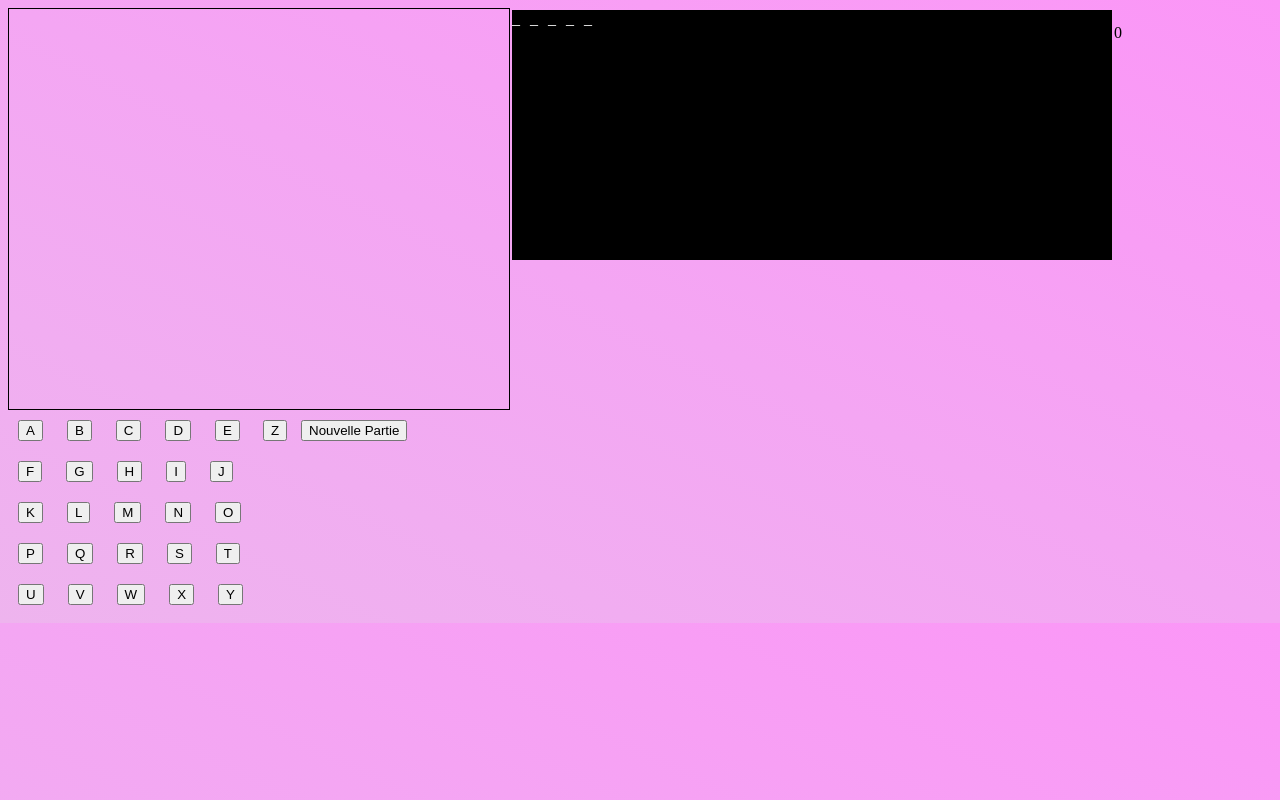
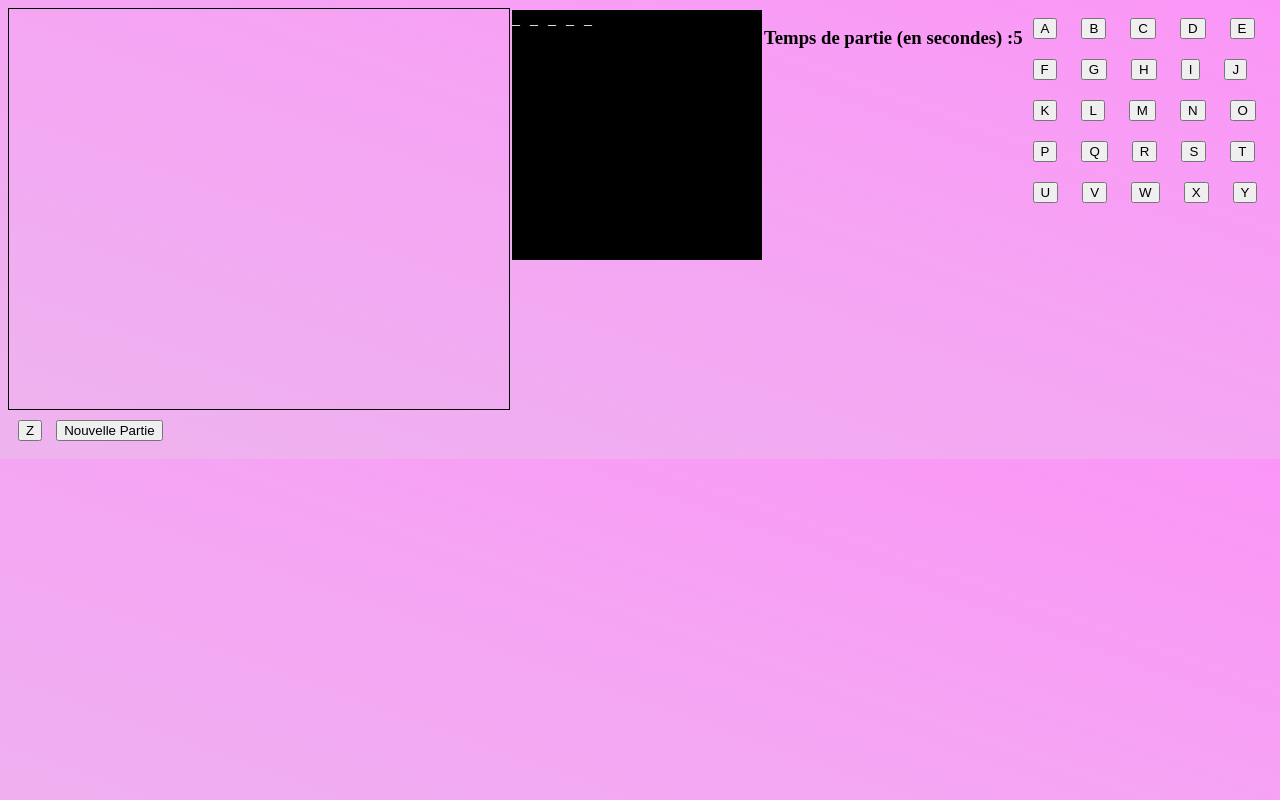
Before and after one commit to Astraealla/pendu, a plain HTML site: page index.html in a window 1280 px wide. Drawn offline with Linux system fonts and the light colour scheme.

Commit message:
correction js + ajout fichier pour ce qui n'a pas fonctionné

```diff
--- a/css/style.css
+++ b/css/style.css
@@ -14,7 +14,7 @@ body{
 #screen{
     background-color: black;
     height: 250px;
-    width: 600px;
+    width: 250px;
     color: white;
     margin: 2px;
     letter-spacing: 10px;
--- a/index.html
+++ b/index.html
@@ -13,7 +13,8 @@
 
         <div id="screen">
         </div>
-        <p id="para">0</p>
+        <h3>Temps de partie (en secondes) :</h3>
+        <h3 id="time"> 0 </h3>
 
 
         <div class="container">
--- a/js/index.js
+++ b/js/index.js
@@ -57,7 +57,7 @@ function getIndex(letter){
 
     for(i = 0; i < word.length; i++){
         if (letter === word[i]){  //if the letter equal one of the words' indexes in the table
-            indexes.push([i]) // then we "push" the indexes in the indexes variable
+            indexes.push(i) // then we "push" the indexes in the indexes variable
         }
     }
     return indexes; // and we return the indexes variable
@@ -84,7 +84,7 @@ function getAnswer(){
             console.log("You're wrong");
             tries++;
         }
-        //if the letters are wrong, the hangman will start being drew
+        //if the letters are wrong, the hangman will start being drawn
         switch(tries){
             case 1:
             ctx.beginPath();
@@ -187,117 +187,12 @@ function getAnswer(){
         }
     }
 
+    function displayAlert()
+{
+    let h = document.getElementById("time");
+    let nb = parseInt(h.textContent);
+    nb++;
+    h.textContent = nb;
+}
 
-
-
-
-
-
-
-
-
-
-
-
-
-
-
-
-
-
-
-
-
-
-
-
-
-// |
-// |
-// |
-// |
-// |
-// |
-// v
-
-// Tout ce qui n'a pas fonctionné
-
-
-
-
-
-
-
-// let word = "MERCI"
-// function displayText()
-// {
-//     let random = generateRandomNumber(words.length); // générer les mots du tableau de façon random
-//     wrd.textContent = words[random]; //afficher les mots random sur l'écran
-// }
-
-// function generateRandomNumber(max)
-// {
-
-//     return Math.floor(Math.random() * max);
-
-// }
-
-// bt.addEventListener("click", displayText); //au clic, afficher le mot random sur l'écran
-
-
-// Générer des _ selon la longueur des mots
-
-// let underScore = [];
-// // function createUnderScore(){
-//     for (let i = 0; i < words.length; i++){
-//         // let random = generateRandomNumber(words.length);
-//         // wrd.textContent = words[random];
-//         underScore.push("_");
-//     }
-//     return underScore;
-// }
-
-// console.log(createUnderScore());
-// wrd.textContent = createUnderScore();
-// bt.addEventListener("click", createUnderScore);
-
-// let reponse
-
-// function createUnderScore(){
-//     reponse = "";
-//     for (let i; i < words.length; i++)
-//     {
-//         reponse += "_";
-//     }
-//     document.index.reponse_wrd.value = reponse;
-// }
-
-
-// for( let i =0; i < bt.length; i++)
-// {
-//
-//     bt[i].addEventListener("click", afficherText);
-//     console.log(afficherText);
-// }
-
-
-// |
-// |
-// v
-//Bien essayé
-// function transformWords()
-// {
-//     wrd.textContent = "_";
-// }
-
-// function displayNewWord()
-// {
-//     let wrd = document.getElementById("screen");
-//     let random = generateRandomNumber(words.length);
-//     wrd.textContent = words[random];
-
-//     console.log(wrd);
-// }
-
-// let bt = document.getElementsByClassName("bt");
-// bt.addEventListener("click", displayNewWord);
+setInterval(displayAlert, 1000);
```
Also changed, not shown: 1 other file.
